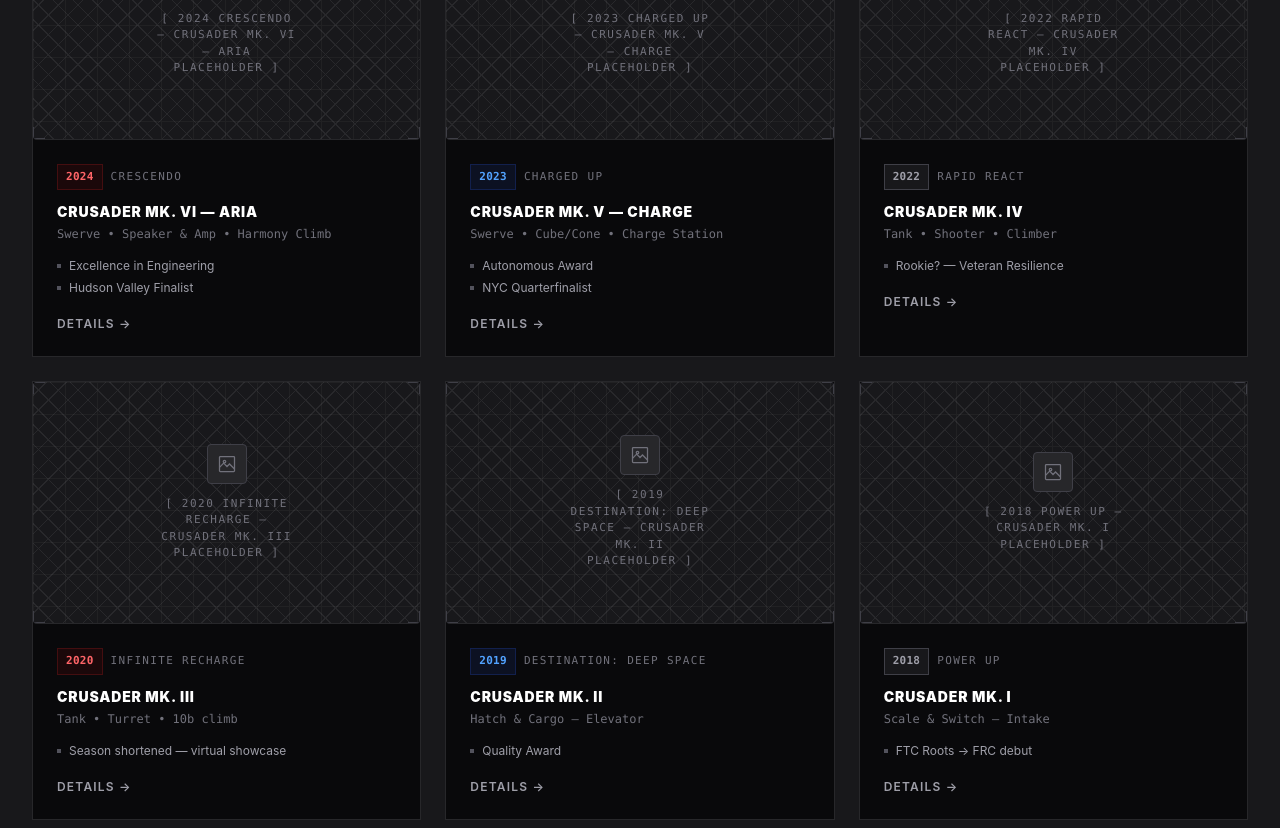
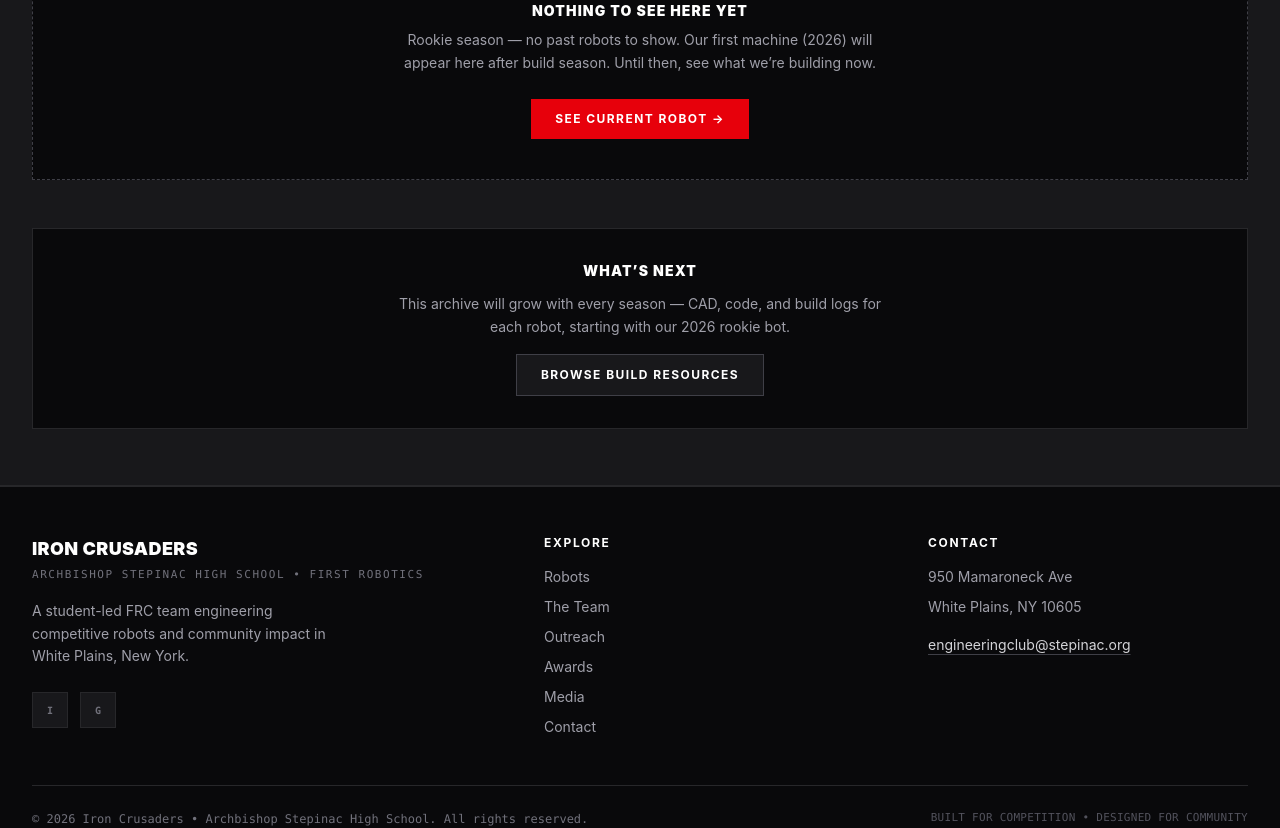
Before and after one commit to Stepinac-Iron-Crusaders/iron-crusaders-website, a React (Vite) app: page /#/robots/past in a window 1280 px wide. Shown: the part 640-1468 px from the top of the page. Built offline with nearby package versions, Linux system fonts and the light colour scheme.

Commit message:
Rookie: keep Past Robots / Archive / Awards pages but show Nothing to see here yet

```diff
--- a/src/pages/Awards.tsx
+++ b/src/pages/Awards.tsx
@@ -1,15 +1,4 @@
 import { Link } from "react-router-dom";
-
-const AWARDS = [
-  { year: 2025, event: "Hudson Valley Regional", award: "Regional Finalists", detail: "Alliance 2 — Captain. Strong auto + endgame." },
-  { year: 2025, event: "Hudson Valley Regional", award: "Industrial Design Award", detail: "Sponsored by General Motors — robust mechanism design." },
-  { year: 2025, event: "NYC Regional", award: "Creativity Award", detail: "Carbon fiber arm with active wrist — judges’ pick." },
-  { year: 2024, event: "Hudson Valley Regional", award: "Excellence in Engineering", detail: "Precision elevator + swerve stack." },
-  { year: 2024, event: "NYC Regional", award: "Innovation in Control", detail: "Vision + state estimation with PhotonVision." },
-  { year: 2023, event: "NYC Regional", award: "Autonomous Award", detail: "PathPlanner 3-piece auto — 98% in quals." },
-  { year: 2019, event: "Hudson Valley Regional", award: "Quality Award", detail: "Sponsored by Motorola — fit, finish, and wiring." },
-  { year: 2018, event: "Hudson Valley Regional", award: "Rookie Inspiration", detail: "Community growth in first FRC season." },
-];
 
 export default function Awards() {
   return (
@@ -24,54 +13,34 @@ export default function Awards() {
           <div className="mt-6 max-w-3xl">
             <div className="mb-3 flex items-center gap-3">
               <span className="h-px w-8 bg-red-600" aria-hidden="true" />
-              <span className="font-mono text-xs font-semibold uppercase tracking-[0.16em] text-red-500">Recognition</span>
+              <span className="font-mono text-xs font-semibold uppercase tracking-[0.16em] text-red-500">Rookie Season • 2026</span>
             </div>
             <h1 className="text-[36px] font-black uppercase tracking-[-0.02em] text-white sm:text-[52px]">Awards</h1>
-            <p className="mt-4 text-sm leading-relaxed text-zinc-400">Hardware matters, but awards measure process: design rigor, controls innovation, and team sustainability. 18+ banners and technical awards since 2018.</p>
+            <p className="mt-4 text-sm leading-relaxed text-zinc-400">Rookie team — no banners yet, but we’re building for them. This page will fill in after our first regionals.</p>
           </div>
           <div className="mt-6 flex gap-2">
-            <span className="border border-zinc-800 bg-zinc-900 px-3 py-2 font-mono text-xs text-white">18+ Awards</span>
-            <span className="border border-zinc-800 bg-zinc-900 px-3 py-2 font-mono text-xs text-zinc-400">3 Regionals won as finalist</span>
+            <span className="border border-zinc-800 bg-zinc-900 px-3 py-2 font-mono text-xs text-white">0 Awards — yet</span>
+            <span className="border border-zinc-800 bg-zinc-900 px-3 py-2 font-mono text-xs text-zinc-400">Goal: compete well, learn fast</span>
           </div>
         </div>
       </section>
 
       <section className="bg-zinc-900">
         <div className="mx-auto max-w-[1280px] px-4 py-10 lg:px-8 lg:py-12">
-          <div className="overflow-hidden border border-zinc-800">
-            <div className="hidden md:block">
-              <div className="grid grid-cols-[80px_190px_1fr_1.2fr] bg-zinc-950 px-5 py-3 font-mono text-[11px] uppercase tracking-[0.12em] text-zinc-500">
-                <span>Year</span>
-                <span>Event</span>
-                <span>Award</span>
-                <span>Detail</span>
+          <div className="border border-dashed border-zinc-700 bg-zinc-950 p-10 text-center">
+            <div className="mx-auto max-w-[48ch]">
+              <div className="mx-auto flex h-12 w-12 items-center justify-center border border-zinc-800 bg-zinc-900 text-zinc-500">
+                <span className="font-mono text-lg">—</span>
               </div>
-              {AWARDS.map((a, i) => (
-                <div key={i} className="grid grid-cols-[80px_190px_1fr_1.2fr] items-center bg-zinc-950 px-5 py-4 text-sm hover:bg-zinc-900 divide-x divide-zinc-800">
-                  <span className="font-mono text-xs font-bold text-white">{a.year}</span>
-                  <span className="px-4 text-zinc-300">{a.event}</span>
-                  <span className="px-4 font-semibold text-white">{a.award}</span>
-                  <span className="px-4 text-zinc-400">{a.detail}</span>
-                </div>
-              ))}
-            </div>
-            <div className="grid gap-4 md:hidden bg-zinc-950 p-4">
-              {AWARDS.map((a, i) => (
-                <div key={i} className="border border-zinc-800 bg-zinc-900 p-4">
-                  <div className="flex items-center gap-2">
-                    <span className="bg-red-600 px-2 py-1 font-mono text-[11px] font-bold text-white">{a.year}</span>
-                    <span className="font-mono text-xs text-zinc-400">{a.event}</span>
-                  </div>
-                  <div className="mt-2 text-sm font-bold text-white">{a.award}</div>
-                  <div className="text-sm text-zinc-400">{a.detail}</div>
-                </div>
-              ))}
+              <h3 className="mt-4 text-sm font-black uppercase tracking-[0.08em] text-white">Nothing to see here yet</h3>
+              <p className="mt-2 text-sm leading-relaxed text-zinc-400">We’re a rookie team (2026). No past awards to show — check back after our first Hudson Valley / NYC regionals.</p>
+              <Link to="/robots/current" className="mt-6 inline-flex border border-zinc-700 bg-zinc-900 px-6 py-3 text-xs font-bold uppercase tracking-[0.12em] text-white hover:bg-zinc-800">See Our First Robot →</Link>
             </div>
           </div>
 
           <div className="mt-8 border border-zinc-800 bg-zinc-950 p-6 text-center">
             <p className="font-mono text-xs uppercase tracking-[0.12em] text-zinc-500">Goal 2026</p>
-            <p className="mx-auto mt-2 max-w-[52ch] text-sm leading-relaxed text-zinc-300">Blue banner. Engineering Excellence is the target metric — repeatable autos, clean pit, and Gracious Professionalism that judges remember.</p>
+            <p className="mx-auto mt-2 max-w-[52ch] text-sm leading-relaxed text-zinc-300">Blue banner. Engineering Excellence is the target — repeatable autos, clean pit, and Gracious Professionalism that judges remember.</p>
           </div>
         </div>
       </section>
--- a/src/pages/PastRobots.tsx
+++ b/src/pages/PastRobots.tsx
@@ -1,56 +1,4 @@
 import { Link } from "react-router-dom";
-import { PlaceholderImage } from "../components/PlaceholderImage";
-
-const ROBOTS = [
-  {
-    year: 2024,
-    game: "Crescendo",
-    name: "Crusader Mk. VI — Aria",
-    awards: ["Excellence in Engineering", "Hudson Valley Finalist"],
-    spec: "Swerve • Speaker & Amp • Harmony Climb",
-    accent: "red",
-  },
-  {
-    year: 2023,
-    game: "Charged Up",
-    name: "Crusader Mk. V — Charge",
-    awards: ["Autonomous Award", "NYC Quarterfinalist"],
-    spec: "Swerve • Cube/Cone • Charge Station",
-    accent: "blue",
-  },
-  {
-    year: 2022,
-    game: "Rapid React",
-    name: "Crusader Mk. IV",
-    awards: ["Rookie? — Veteran Resilience"],
-    spec: "Tank • Shooter • Climber",
-    accent: "zinc",
-  },
-  {
-    year: 2020,
-    game: "Infinite Recharge",
-    name: "Crusader Mk. III",
-    awards: ["Season shortened — virtual showcase"],
-    spec: "Tank • Turret • 10b climb",
-    accent: "red",
-  },
-  {
-    year: 2019,
-    game: "Destination: Deep Space",
-    name: "Crusader Mk. II",
-    awards: ["Quality Award"],
-    spec: "Hatch & Cargo — Elevator",
-    accent: "blue",
-  },
-  {
-    year: 2018,
-    game: "Power Up",
-    name: "Crusader Mk. I",
-    awards: ["FTC Roots → FRC debut"],
-    spec: "Scale & Switch — Intake",
-    accent: "zinc",
-  },
-];
 
 export default function PastRobots() {
   return (
@@ -68,11 +16,11 @@ export default function PastRobots() {
           <div className="mt-6 max-w-3xl">
             <div className="mb-3 flex items-center gap-3">
               <span className="h-px w-8 bg-red-600" aria-hidden="true" />
-              <span className="font-mono text-xs font-semibold uppercase tracking-[0.16em] text-red-500">Season History</span>
+              <span className="font-mono text-xs font-semibold uppercase tracking-[0.16em] text-red-500">Rookie Season • 2026</span>
             </div>
             <h1 className="text-[36px] font-black uppercase leading-[0.9] tracking-[-0.03em] text-white sm:text-[48px]">Past Robots</h1>
             <p className="mt-4 max-w-[60ch] text-[15px] leading-relaxed text-zinc-400">
-              Seven seasons of iteration. Each machine carries lessons forward — from tank to swerve, bag motors to Krakens, prototype to production.
+              Rookie team — no past robots yet. This is our first build season; everything from here is history in the making.
             </p>
           </div>
           <div className="mt-8 flex gap-3">
@@ -88,41 +36,21 @@ export default function PastRobots() {
 
       <section className="border-b border-zinc-800 bg-zinc-900">
         <div className="mx-auto max-w-[1280px] px-4 py-12 lg:px-8 lg:py-14">
-          <div className="grid gap-6 md:grid-cols-2 lg:grid-cols-3">
-            {ROBOTS.map((r) => (
-              <div
-                key={r.year}
-                className="group flex flex-col border border-zinc-800 bg-zinc-950 transition-all hover:-translate-y-1 hover:border-zinc-700 hover:shadow-lg"
-              >
-                <PlaceholderImage label={`${r.year} ${r.game.toUpperCase()} — ${r.name} PLACEHOLDER`} className="aspect-[16/10] border-0 border-b border-zinc-800" />
-                <div className="flex flex-1 flex-col p-6">
-                  <div className="flex items-center gap-2">
-                    <span className={`border px-2 py-1 font-mono text-[11px] font-bold uppercase tracking-wide ${r.accent === "red" ? "border-red-900/40 bg-red-950/30 text-red-400" : r.accent === "blue" ? "border-blue-900/40 bg-blue-950/30 text-blue-400" : "border-zinc-700 bg-zinc-900 text-zinc-400"}`}>
-                      {r.year}
-                    </span>
-                    <span className="font-mono text-[11px] uppercase tracking-[0.12em] text-zinc-500">{r.game}</span>
-                  </div>
-                  <h3 className="mt-3 text-sm font-black uppercase tracking-[0.06em] text-white">{r.name}</h3>
-                  <p className="mt-1 font-mono text-xs text-zinc-500">{r.spec}</p>
-                  <ul className="mt-4 space-y-1.5">
-                    {r.awards.map((a) => (
-                      <li key={a} className="flex gap-2 text-xs text-zinc-400">
-                        <span className="mt-1.5 h-1 w-1 shrink-0 bg-zinc-600" /> {a}
-                      </li>
-                    ))}
-                  </ul>
-                  <Link to="/robots/archive" className="mt-5 inline-flex text-xs font-semibold uppercase tracking-[0.1em] text-zinc-400 group-hover:text-white">
-                    Details →
-                  </Link>
-                </div>
+          <div className="border border-dashed border-zinc-700 bg-zinc-950 p-10 text-center">
+            <div className="mx-auto max-w-[48ch]">
+              <div className="mx-auto flex h-12 w-12 items-center justify-center border border-zinc-800 bg-zinc-900 text-zinc-500">
+                <span className="font-mono text-lg">—</span>
               </div>
-            ))}
+              <h3 className="mt-4 text-sm font-black uppercase tracking-[0.08em] text-white">Nothing to see here yet</h3>
+              <p className="mt-2 text-sm leading-relaxed text-zinc-400">Rookie season — no past robots to show. Our first machine (2026) will appear here after build season. Until then, see what we’re building now.</p>
+              <Link to="/robots/current" className="mt-6 inline-flex bg-red-600 px-6 py-3 text-xs font-bold uppercase tracking-[0.12em] text-white hover:bg-red-700">See Current Robot →</Link>
+            </div>
           </div>
 
           <div className="mt-12 border border-zinc-800 bg-zinc-950 p-8 text-center">
-            <h3 className="text-sm font-black uppercase tracking-[0.08em] text-white">Evolution Note</h3>
+            <h3 className="text-sm font-black uppercase tracking-[0.08em] text-white">What’s next</h3>
             <p className="mx-auto mt-3 max-w-[56ch] text-sm leading-relaxed text-zinc-400">
-              From our 2018 Power Up rookie chassis to the 2025 dual-stage elevator, every season is documented with CAD, code, and build logs — open for students and mentors to learn from.
+              This archive will grow with every season — CAD, code, and build logs for each robot, starting with our 2026 rookie bot.
             </p>
             <Link to="/resources" className="mt-4 inline-flex border border-zinc-700 bg-zinc-900 px-6 py-3 text-xs font-bold uppercase tracking-[0.12em] text-white hover:bg-zinc-800">
               Browse Build Resources
--- a/src/pages/RobotArchive.tsx
+++ b/src/pages/RobotArchive.tsx
@@ -1,14 +1,4 @@
 import { Link } from "react-router-dom";
-
-const ARCHIVE = [
-  { year: 2025, game: "Reefscape", robot: "Crusader Mk. VII", drivetrain: "Swerve MK4i", weight: "119.8 lb", awards: 3, status: "Active" },
-  { year: 2024, game: "Crescendo", robot: "Crusader Mk. VI — Aria", drivetrain: "Swerve MK4i", weight: "118.5 lb", awards: 2, status: "Retired" },
-  { year: 2023, game: "Charged Up", robot: "Crusader Mk. V — Charge", drivetrain: "Swerve MK4", weight: "119.0 lb", awards: 2, status: "Retired" },
-  { year: 2022, game: "Rapid React", robot: "Crusader Mk. IV", drivetrain: "Tank 6WD", weight: "112 lb", awards: 1, status: "Retired" },
-  { year: 2020, game: "Infinite Recharge", robot: "Crusader Mk. III", drivetrain: "Tank 6WD", weight: "120 lb", awards: 0, status: "Demo" },
-  { year: 2019, game: "Deep Space", robot: "Crusader Mk. II", drivetrain: "Tank 6WD", weight: "108 lb", awards: 1, status: "Disassembled" },
-  { year: 2018, game: "Power Up", robot: "Crusader Mk. I", drivetrain: "Tank 4WD", weight: "105 lb", awards: 1, status: "Archived" },
-];
 
 export default function RobotArchive() {
   return (
@@ -26,14 +16,14 @@ export default function RobotArchive() {
             <div>
               <div className="mb-3 flex items-center gap-3">
                 <span className="h-px w-8 bg-zinc-700" aria-hidden="true" />
-                <span className="font-mono text-xs font-semibold uppercase tracking-[0.16em] text-zinc-500">Complete History</span>
+                <span className="font-mono text-xs font-semibold uppercase tracking-[0.16em] text-zinc-500">Rookie Season • 2026</span>
               </div>
               <h1 className="text-[36px] font-black uppercase tracking-[-0.02em] text-white sm:text-[48px]">Robot Archive</h1>
-              <p className="mt-3 max-w-[48ch] text-sm leading-relaxed text-zinc-400">Sortable record of every competition chassis since 2018. Specs, results, and links to CAD and code.</p>
+              <p className="mt-3 max-w-[48ch] text-sm leading-relaxed text-zinc-400">Rookie team — this table will grow with every season, starting now.</p>
             </div>
             <div className="flex gap-2">
               <Link to="/robots/past" className="border border-zinc-800 bg-zinc-900 px-4 py-2.5 font-mono text-xs uppercase tracking-wide text-zinc-300 hover:bg-zinc-800">Gallery</Link>
-              <a href="#" className="bg-white px-4 py-2.5 font-mono text-xs font-bold uppercase tracking-wide text-zinc-900 hover:bg-zinc-100">Download CSV</a>
+              <Link to="/robots/current" className="bg-white px-4 py-2.5 font-mono text-xs font-bold uppercase tracking-wide text-zinc-900 hover:bg-zinc-100">Current Robot</Link>
             </div>
           </div>
         </div>
@@ -41,69 +31,22 @@ export default function RobotArchive() {
 
       <section className="bg-zinc-900">
         <div className="mx-auto max-w-[1280px] px-4 py-10 lg:px-8 lg:py-12">
-          {/* Desktop table */}
-          <div className="hidden overflow-hidden border border-zinc-800 md:block">
-            <table className="w-full border-collapse text-left">
-              <thead className="bg-zinc-950">
-                <tr className="border-b border-zinc-800 font-mono text-[11px] uppercase tracking-[0.12em] text-zinc-500">
-                  <th className="px-5 py-3 font-semibold">Year</th>
-                  <th className="px-5 py-3 font-semibold">Game</th>
-                  <th className="px-5 py-3 font-semibold">Robot</th>
-                  <th className="px-5 py-3 font-semibold">Drivetrain</th>
-                  <th className="px-5 py-3 font-semibold">Weight</th>
-                  <th className="px-5 py-3 font-semibold">Awards</th>
-                  <th className="px-5 py-3 font-semibold">Status</th>
-                </tr>
-              </thead>
-              <tbody className="divide-y divide-zinc-800 bg-zinc-950 text-sm">
-                {ARCHIVE.map((r) => (
-                  <tr key={r.year} className="transition-colors hover:bg-zinc-900">
-                    <td className="px-5 py-4 font-mono text-sm font-bold text-white">{r.year}</td>
-                    <td className="px-5 py-4 text-zinc-300">{r.game}</td>
-                    <td className="px-5 py-4 font-medium text-white">{r.robot}</td>
-                    <td className="px-5 py-4 font-mono text-xs text-zinc-400">{r.drivetrain}</td>
-                    <td className="px-5 py-4 font-mono text-xs text-zinc-400">{r.weight}</td>
-                    <td className="px-5 py-4 text-center">
-                      <span className="inline-flex min-w-7 justify-center border border-zinc-800 bg-zinc-900 px-2 py-1 font-mono text-xs text-zinc-300">{r.awards}</span>
-                    </td>
-                    <td className="px-5 py-4">
-                      <span
-                        className={`inline-flex border px-2 py-1 font-mono text-[11px] uppercase tracking-wide ${
-                          r.status === "Active" ? "border-emerald-900 bg-emerald-950/40 text-emerald-400" : "border-zinc-700 bg-zinc-900 text-zinc-400"
-                        }`}
-                      >
-                        {r.status}
-                      </span>
-                    </td>
-                  </tr>
-                ))}
-              </tbody>
-            </table>
-          </div>
-
-          {/* Mobile cards */}
-          <div className="grid gap-4 md:hidden">
-            {ARCHIVE.map((r) => (
-              <div key={r.year} className="border border-zinc-800 bg-zinc-950 p-5">
-                <div className="flex items-center justify-between">
-                  <span className="font-mono text-xs font-bold text-white">{r.year} — {r.game}</span>
-                  <span className={`border px-2 py-1 font-mono text-[11px] uppercase ${r.status === "Active" ? "border-emerald-900 text-emerald-400" : "border-zinc-700 text-zinc-500"}`}>{r.status}</span>
-                </div>
-                <div className="mt-2 text-sm font-bold text-white">{r.robot}</div>
-                <div className="mt-2 flex flex-wrap gap-2 font-mono text-[11px] text-zinc-500">
-                  <span className="border border-zinc-800 bg-zinc-900 px-2 py-1">{r.drivetrain}</span>
-                  <span className="border border-zinc-800 bg-zinc-900 px-2 py-1">{r.weight}</span>
-                  <span className="border border-zinc-800 bg-zinc-900 px-2 py-1">{r.awards} awards</span>
-                </div>
+          <div className="border border-dashed border-zinc-700 bg-zinc-950 p-10 text-center">
+            <div className="mx-auto max-w-[48ch]">
+              <div className="mx-auto flex h-12 w-12 items-center justify-center border border-zinc-800 bg-zinc-900 text-zinc-500">
+                <span className="font-mono text-lg">—</span>
               </div>
-            ))}
+              <h3 className="mt-4 text-sm font-black uppercase tracking-[0.08em] text-white">Nothing to see here yet</h3>
+              <p className="mt-2 text-sm leading-relaxed text-zinc-400">Rookie team — no archive yet. Our first season (2026) will become row one of this table.</p>
+              <Link to="/robots/current" className="mt-6 inline-flex bg-white px-6 py-3 text-xs font-bold uppercase tracking-[0.12em] text-zinc-900 hover:bg-zinc-100">See Current Robot →</Link>
+            </div>
           </div>
 
           <div className="mt-8 grid gap-4 sm:grid-cols-3">
             {[
-              { k: "Total Robots", v: "7" },
-              { k: "Awards Combined", v: "10+" },
-              { k: "Years Competing", v: "2018–2025" },
+              { k: "Total Robots", v: "0 — yet" },
+              { k: "Awards Combined", v: "0 — yet" },
+              { k: "Years Competing", v: "2026 — Rookie" },
             ].map((s) => (
               <div key={s.k} className="border border-zinc-800 bg-zinc-950 p-6 text-center">
                 <div className="font-mono text-[11px] uppercase tracking-[0.12em] text-zinc-500">{s.k}</div>
```
